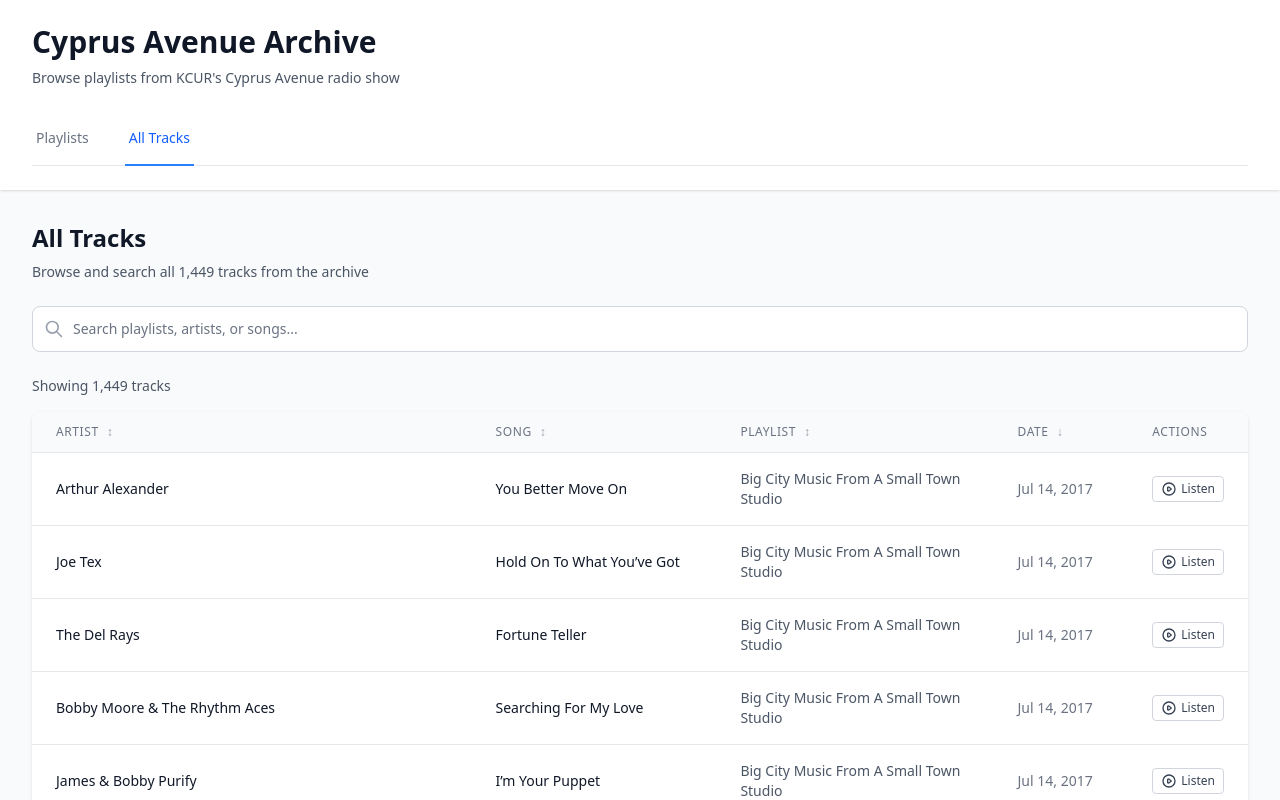
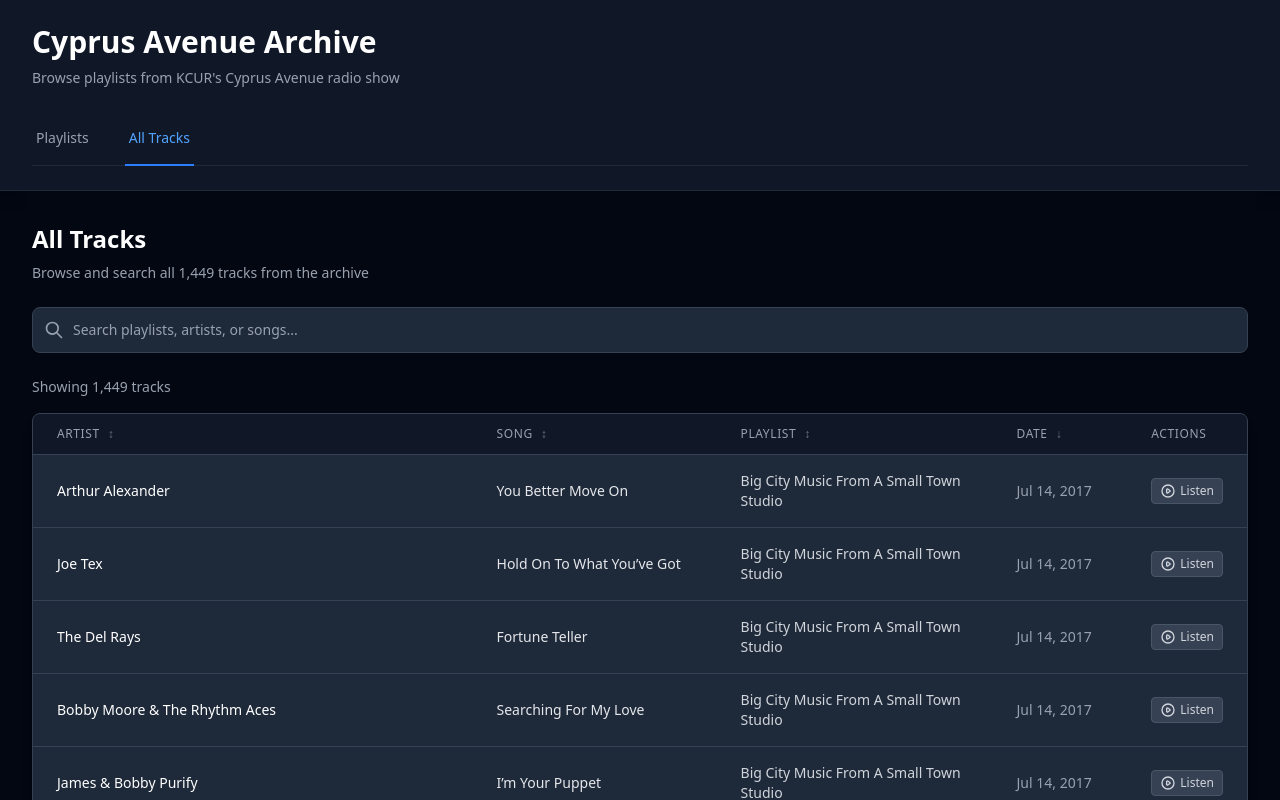
Before and after one commit to riebschlager/cyprus-avenue, a Vue app in the folder web/: page / in a window 1280 px wide. Both pictures are taken after a click on the button "All Tracks". Shown: the top 800 px of the page. Built offline with nearby package versions, Linux system fonts and the light colour scheme.

Commit message:
dark mode!

```diff
--- a/web/package.json
+++ b/web/package.json
@@ -12,6 +12,7 @@
     "vue": "^3.5.24"
   },
   "devDependencies": {
+    "@tailwindcss/postcss": "^4.1.18",
     "@types/node": "^24.10.1",
     "@vitejs/plugin-vue": "^6.0.1",
     "@vue/tsconfig": "^0.8.1",
--- a/web/src/App.vue
+++ b/web/src/App.vue
@@ -22,23 +22,23 @@ const setView = (view: View) => {
 </script>
 
 <template>
-  <div class="min-h-screen bg-gray-50">
-    <header class="bg-white shadow-sm">
+  <div class="min-h-screen bg-gray-950">
+    <header class="bg-gray-900 shadow-lg border-b border-gray-800">
       <div class="max-w-7xl mx-auto px-4 sm:px-6 lg:px-8 py-6">
-        <h1 class="text-3xl font-bold text-gray-900">Cyprus Avenue Archive</h1>
-        <p class="mt-2 text-sm text-gray-600">
+        <h1 class="text-3xl font-bold text-white">Cyprus Avenue Archive</h1>
+        <p class="mt-2 text-sm text-gray-400">
           Browse playlists from KCUR's Cyprus Avenue radio show
         </p>
 
         <!-- Navigation Tabs -->
-        <div class="mt-6 border-b border-gray-200">
+        <div class="mt-6 border-b border-gray-800">
           <nav class="-mb-px flex space-x-8" aria-label="Tabs">
             <button
               @click="setView('playlists')"
               :class="[
                 currentView === 'playlists'
-                  ? 'border-blue-500 text-blue-600'
-                  : 'border-transparent text-gray-500 hover:text-gray-700 hover:border-gray-300',
+                  ? 'border-blue-500 text-blue-400'
+                  : 'border-transparent text-gray-400 hover:text-gray-300 hover:border-gray-700',
                 'whitespace-nowrap py-4 px-1 border-b-2 font-medium text-sm'
               ]"
             >
@@ -48,8 +48,8 @@ const setView = (view: View) => {
               @click="setView('tracks')"
               :class="[
                 currentView === 'tracks'
-                  ? 'border-blue-500 text-blue-600'
-                  : 'border-transparent text-gray-500 hover:text-gray-700 hover:border-gray-300',
+                  ? 'border-blue-500 text-blue-400'
+                  : 'border-transparent text-gray-400 hover:text-gray-300 hover:border-gray-700',
                 'whitespace-nowrap py-4 px-1 border-b-2 font-medium text-sm'
               ]"
             >
@@ -62,11 +62,11 @@ const setView = (view: View) => {
 
     <main class="max-w-7xl mx-auto px-4 sm:px-6 lg:px-8 py-8">
       <div v-if="loading" class="flex justify-center items-center py-12">
-        <div class="animate-spin rounded-full h-12 w-12 border-b-2 border-blue-600"></div>
+        <div class="animate-spin rounded-full h-12 w-12 border-b-2 border-blue-500"></div>
       </div>
 
-      <div v-else-if="error" class="bg-red-50 border border-red-200 rounded-lg p-4">
-        <p class="text-red-800">{{ error }}</p>
+      <div v-else-if="error" class="bg-red-950/50 border border-red-800 rounded-lg p-4">
+        <p class="text-red-300">{{ error }}</p>
       </div>
 
       <div v-else>
@@ -90,11 +90,11 @@ const setView = (view: View) => {
       </div>
     </main>
 
-    <footer class="bg-white border-t border-gray-200 mt-12">
+    <footer class="bg-gray-900 border-t border-gray-800 mt-12">
       <div class="max-w-7xl mx-auto px-4 sm:px-6 lg:px-8 py-6">
-        <p class="text-center text-sm text-gray-500">
+        <p class="text-center text-sm text-gray-400">
           Cyprus Avenue Archive &middot;
-          <a href="https://www.kcur.org/tags/cyprus-avenue" target="_blank" rel="noopener" class="text-blue-600 hover:text-blue-800">
+          <a href="https://www.kcur.org/tags/cyprus-avenue" target="_blank" rel="noopener" class="text-blue-400 hover:text-blue-300">
             KCUR Cyprus Avenue
           </a>
         </p>
--- a/web/src/components/SearchBar.vue
+++ b/web/src/components/SearchBar.vue
@@ -24,7 +24,7 @@ const handleInput = (event: Event) => {
       type="text"
       :value="modelValue"
       @input="handleInput"
-      class="block w-full pl-10 pr-3 py-3 border border-gray-300 rounded-lg leading-5 bg-white placeholder-gray-500 focus:outline-none focus:placeholder-gray-400 focus:ring-2 focus:ring-blue-500 focus:border-blue-500 sm:text-sm"
+      class="block w-full pl-10 pr-3 py-3 border border-gray-700 rounded-lg leading-5 bg-gray-800 text-white placeholder-gray-400 focus:outline-none focus:placeholder-gray-500 focus:ring-2 focus:ring-blue-500 focus:border-blue-500 sm:text-sm"
       placeholder="Search playlists, artists, or songs..."
     />
   </div>
--- a/web/src/components/StreamingLinks.vue
+++ b/web/src/components/StreamingLinks.vue
@@ -49,7 +49,7 @@ onUnmounted(() => {
   <div ref="dropdownRef" class="relative inline-block text-left">
     <button
       @click.stop="toggleDropdown"
-      class="inline-flex items-center px-2 py-1 text-xs font-medium text-gray-700 bg-white border border-gray-300 rounded hover:bg-gray-50 focus:outline-none focus:ring-2 focus:ring-offset-2 focus:ring-blue-500"
+      class="inline-flex items-center px-2 py-1 text-xs font-medium text-gray-300 bg-gray-700 border border-gray-600 rounded hover:bg-gray-600 focus:outline-none focus:ring-2 focus:ring-offset-2 focus:ring-blue-500"
       title="Listen on streaming platforms"
     >
       <svg class="w-4 h-4 mr-1" fill="none" stroke="currentColor" viewBox="0 0 24 24">
@@ -69,7 +69,7 @@ onUnmounted(() => {
     >
       <div
         v-if="isOpen"
-        class="absolute right-0 z-10 mt-2 w-48 origin-top-right rounded-md bg-white shadow-lg ring-1 ring-black ring-opacity-5 focus:outline-none"
+        class="absolute right-0 z-10 mt-2 w-48 origin-top-right rounded-md bg-gray-800 shadow-xl ring-1 ring-gray-700 focus:outline-none border border-gray-700"
       >
         <div class="py-1">
           <button
--- a/web/src/components/TracksTable.vue
+++ b/web/src/components/TracksTable.vue
@@ -26,78 +26,78 @@ const getSortIcon = (field: SortField, currentField: SortField, direction: SortD
 </script>
 
 <template>
-  <div class="bg-white rounded-lg shadow overflow-hidden">
+  <div class="bg-gray-800 rounded-lg shadow-lg overflow-hidden border border-gray-700">
     <div class="overflow-x-auto">
-      <table class="min-w-full divide-y divide-gray-200">
-        <thead class="bg-gray-50">
+      <table class="min-w-full divide-y divide-gray-700">
+        <thead class="bg-gray-900">
           <tr>
             <th
               scope="col"
-              class="px-6 py-3 text-left text-xs font-medium text-gray-500 uppercase tracking-wider cursor-pointer hover:bg-gray-100 select-none"
+              class="px-6 py-3 text-left text-xs font-medium text-gray-400 uppercase tracking-wider cursor-pointer hover:bg-gray-800 select-none"
               @click="emit('sort', 'artist')"
             >
               <div class="flex items-center gap-2">
                 Artist
-                <span class="text-gray-400">{{ getSortIcon('artist', sortField, sortDirection) }}</span>
+                <span class="text-gray-500">{{ getSortIcon('artist', sortField, sortDirection) }}</span>
               </div>
             </th>
             <th
               scope="col"
-              class="px-6 py-3 text-left text-xs font-medium text-gray-500 uppercase tracking-wider cursor-pointer hover:bg-gray-100 select-none"
+              class="px-6 py-3 text-left text-xs font-medium text-gray-400 uppercase tracking-wider cursor-pointer hover:bg-gray-800 select-none"
               @click="emit('sort', 'song')"
             >
               <div class="flex items-center gap-2">
                 Song
-                <span class="text-gray-400">{{ getSortIcon('song', sortField, sortDirection) }}</span>
+                <span class="text-gray-500">{{ getSortIcon('song', sortField, sortDirection) }}</span>
               </div>
             </th>
             <th
               scope="col"
-              class="px-6 py-3 text-left text-xs font-medium text-gray-500 uppercase tracking-wider cursor-pointer hover:bg-gray-100 select-none"
+              class="px-6 py-3 text-left text-xs font-medium text-gray-400 uppercase tracking-wider cursor-pointer hover:bg-gray-800 select-none"
               @click="emit('sort', 'playlistTitle')"
             >
               <div class="flex items-center gap-2">
                 Playlist
-                <span class="text-gray-400">{{ getSortIcon('playlistTitle', sortField, sortDirection) }}</span>
+                <span class="text-gray-500">{{ getSortIcon('playlistTitle', sortField, sortDirection) }}</span>
               </div>
             </th>
             <th
               scope="col"
-              class="px-6 py-3 text-left text-xs font-medium text-gray-500 uppercase tracking-wider cursor-pointer hover:bg-gray-100 select-none"
+              class="px-6 py-3 text-left text-xs font-medium text-gray-400 uppercase tracking-wider cursor-pointer hover:bg-gray-800 select-none"
               @click="emit('sort', 'playlistDate')"
             >
               <div class="flex items-center gap-2">
                 Date
-                <span class="text-gray-400">{{ getSortIcon('playlistDate', sortField, sortDirection) }}</span>
+                <span class="text-gray-500">{{ getSortIcon('playlistDate', sortField, sortDirection) }}</span>
               </div>
             </th>
             <th
               scope="col"
-              class="px-6 py-3 text-left text-xs font-medium text-gray-500 uppercase tracking-wider"
+              class="px-6 py-3 text-left text-xs font-medium text-gray-400 uppercase tracking-wider"
             >
               Actions
             </th>
           </tr>
         </thead>
-        <tbody class="bg-white divide-y divide-gray-200">
+        <tbody class="bg-gray-800 divide-y divide-gray-700">
           <tr
             v-for="(track, index) in tracks"
             :key="`${track.playlistDate}-${index}`"
-            class="hover:bg-gray-50 transition-colors"
+            class="hover:bg-gray-700/50 transition-colors"
           >
-            <td class="px-6 py-4 whitespace-nowrap text-sm font-medium text-gray-900">
+            <td class="px-6 py-4 whitespace-nowrap text-sm font-medium text-white">
               {{ track.artist }}
             </td>
-            <td class="px-6 py-4 text-sm text-gray-900">
+            <td class="px-6 py-4 text-sm text-gray-200">
               {{ track.song }}
             </td>
-            <td class="px-6 py-4 text-sm text-gray-600">
+            <td class="px-6 py-4 text-sm text-gray-300">
               {{ track.playlistTitle }}
             </td>
-            <td class="px-6 py-4 whitespace-nowrap text-sm text-gray-500">
+            <td class="px-6 py-4 whitespace-nowrap text-sm text-gray-400">
               {{ formatDate(track.playlistDate) }}
             </td>
-            <td class="px-6 py-4 whitespace-nowrap text-sm text-gray-500">
+            <td class="px-6 py-4 whitespace-nowrap text-sm text-gray-400">
               <StreamingLinks :artist="track.artist" :song="track.song" />
             </td>
           </tr>
@@ -106,11 +106,11 @@ const getSortIcon = (field: SortField, currentField: SortField, direction: SortD
     </div>
 
     <div v-if="tracks.length === 0" class="text-center py-12">
-      <svg class="mx-auto h-12 w-12 text-gray-400" fill="none" stroke="currentColor" viewBox="0 0 24 24">
+      <svg class="mx-auto h-12 w-12 text-gray-500" fill="none" stroke="currentColor" viewBox="0 0 24 24">
         <path stroke-linecap="round" stroke-linejoin="round" stroke-width="2" d="M9 19V6l12-3v13M9 19c0 1.105-1.343 2-3 2s-3-.895-3-2 1.343-2 3-2 3 .895 3 2zm12-3c0 1.105-1.343 2-3 2s-3-.895-3-2 1.343-2 3-2 3 .895 3 2zM9 10l12-3" />
       </svg>
-      <h3 class="mt-2 text-sm font-medium text-gray-900">No tracks found</h3>
-      <p class="mt-1 text-sm text-gray-500">
+      <h3 class="mt-2 text-sm font-medium text-white">No tracks found</h3>
+      <p class="mt-1 text-sm text-gray-400">
         Try adjusting your search query
       </p>
     </div>
--- a/web/src/components/TracksView.vue
+++ b/web/src/components/TracksView.vue
@@ -17,8 +17,8 @@ const totalTracks = computed(() => sortedTracks.value.length)
 <template>
   <div>
     <div class="mb-6">
-      <h2 class="text-2xl font-bold text-gray-900 mb-2">All Tracks</h2>
-      <p class="text-sm text-gray-600">
+      <h2 class="text-2xl font-bold text-white mb-2">All Tracks</h2>
+      <p class="text-sm text-gray-400">
         Browse and search all {{ totalTracks.toLocaleString() }} tracks from the archive
       </p>
     </div>
@@ -27,7 +27,7 @@ const totalTracks = computed(() => sortedTracks.value.length)
       <SearchBar v-model="searchQuery" />
     </div>
 
-    <div class="mb-4 text-sm text-gray-600">
+    <div class="mb-4 text-sm text-gray-400">
       Showing {{ sortedTracks.length.toLocaleString() }} track{{ sortedTracks.length === 1 ? '' : 's' }}
     </div>
 
```
Also changed, not shown: web/src/components/PlaylistCard.vue (+15 -15 lines), web/src/components/StatsPanel.vue (+10 -10 lines), 1 other file (tests, documents, lock files or other folders).
